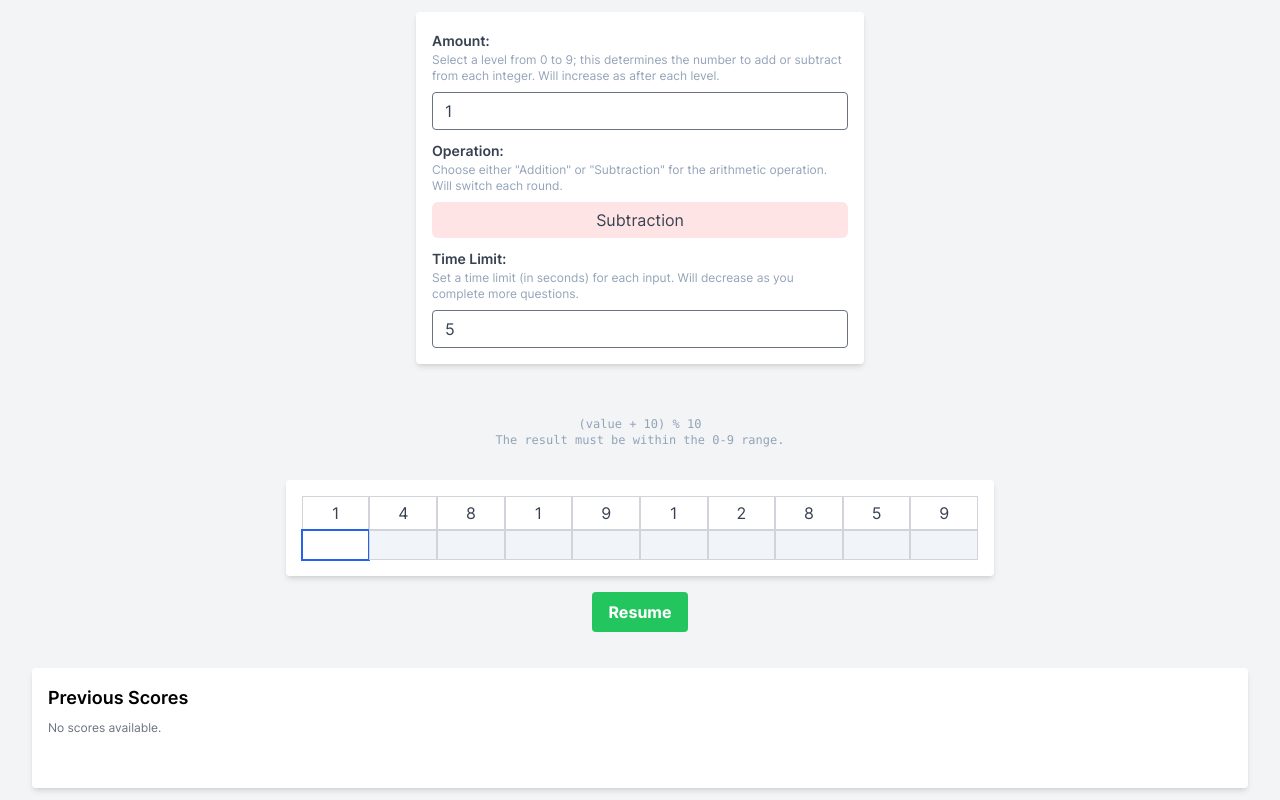
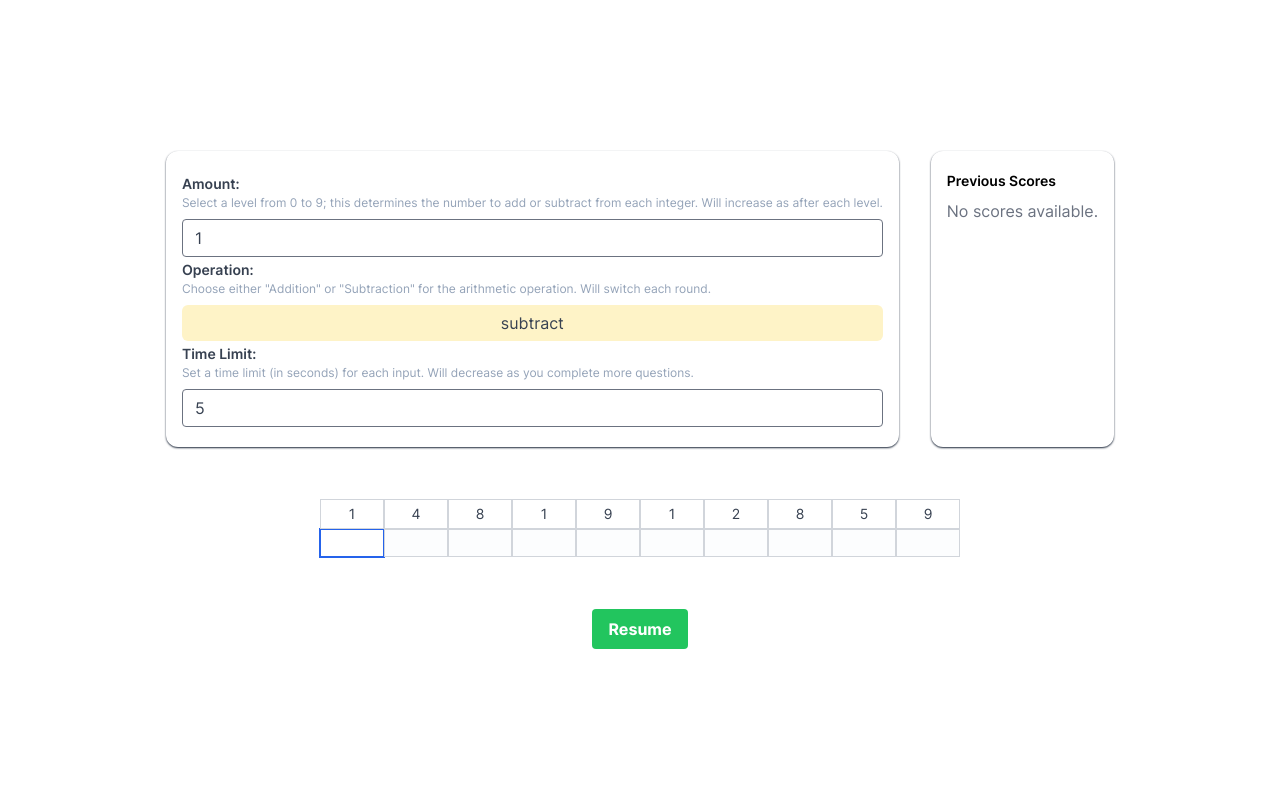
Before and after one commit to path-find-er/warmup, a Next.js app: page / in a window 1280 px wide. Built offline with nearby package versions, Linux system fonts and the light colour scheme.

Commit message:
fix: styling

```diff
--- a/src/app/page.tsx
+++ b/src/app/page.tsx
@@ -1,14 +1,32 @@
 'use client';
 
-import * as React from 'react';
+import React, { useReducer } from 'react';
 
-import Game from '@/components/game/Game';
+import Level from '@/components/game/Level';
+import Scores from '@/components/game/Scores';
+import Settings from '@/components/game/Settings';
+
+import gameReducer from '@/state';
+import { initialState } from '@/state';
+
+import PauseButton from '../components/game/display/PauseButton';
+
 export default function HomePage() {
+  const [state, dispatch] = useReducer(gameReducer, initialState);
+
   return (
-    <main>
-      <section className='max-w-3xl  bg-white'>
-        <Game />
-      </section>
+    <main className='flex h-screen w-full flex-col items-center justify-end gap-8 px-4 py-16 sm:justify-center sm:px-10 md:px-16'>
+      <div className='flex flex-col-reverse gap-8 sm:max-h-[420px] sm:flex-row '>
+        <Settings dispatch={dispatch} state={state} />
+        <Scores
+          currentScore={state.scores.currentScore}
+          previousScores={state.scores.previousScores}
+        />
+      </div>
+      <div className='flex w-full flex-col items-center justify-center gap-8'>
+        <Level dispatch={dispatch} state={state} />
+        <PauseButton dispatch={dispatch} isPaused={state.isPaused} />
+      </div>
     </main>
   );
 }
--- a/src/components/game/Game.tsx
+++ b/src/components/game/Game.tsx
@@ -14,9 +14,9 @@ const Game: React.FC = () => {
 
   return (
     <>
-      <div className='mt-0 flex h-screen w-screen flex-col-reverse items-center justify-end bg-gray-100 px-8 py-3 sm:flex-col'>
-        <Settings dispatch={dispatch} state={state} />
+      <Settings dispatch={dispatch} state={state} />
 
+      <div className=''>
         <Level dispatch={dispatch} state={state} />
         <Scores
           currentScore={state.scores.currentScore}
--- a/src/components/game/Level.tsx
+++ b/src/components/game/Level.tsx
@@ -1,69 +1,176 @@
-import React, { useEffect, useRef } from 'react';
+// import React, { useEffect, useRef } from 'react';
+
+// import InputCell from '@/components/game/display/InputCell';
+
+// import PauseButton from './display/PauseButton';
+
+// import { GameAction } from '@/types';
+// import { GameState } from '@/types';
+
+// interface LevelProps {
+//   state: GameState;
+//   dispatch: React.Dispatch<GameAction>;
+// }
+
+// const Level: React.FC<LevelProps> = ({ state, dispatch }) => {
+//   const {
+//     level: { challenges, currentChallenge },
+//     settings: { timeLimit },
+//     isPaused,
+//   } = state;
+
+//   const timerRef = useRef<ReturnType<typeof setTimeout> | null>(null);
+//   useEffect(() => {
+//     if (timerRef.current) clearTimeout(timerRef.current);
+
+//     if (timeLimit > 0 && !isPaused) {
+//       timerRef.current = setTimeout(() => {
+//         const newAttempt = challenges[currentChallenge].attempt;
+//         dispatch({
+//           type: 'TOO_SLOW',
+//           payload: { index: currentChallenge, attempt: newAttempt ?? 0 },
+//         });
+//       }, timeLimit * 1000);
+//     }
+
+//     return () => {
+//       if (timerRef.current) clearTimeout(timerRef.current);
+//     };
+//   }, [challenges, currentChallenge, dispatch, isPaused, timeLimit]);
+
+//   return (
+//     <div className='my-5 flex flex-col items-center justify-center'>
+//       <span className='text-center font-mono text-xs text-slate-400 hover:text-slate-900 sm:my-4'>
+//         (value + 10) % 10
+//         <p>The result must be within the 0-9 range.</p>
+//       </span>
+//       <div className='my-4 flex w-full flex-row rounded bg-white p-4 shadow-md'>
+//         {challenges.map((challenge, index) => (
+//           <div
+//             key={`${index}-challenge-${challenge.test}`}
+//             className='flex w-full flex-col items-center'
+//           >
+//             <div className='relative flex items-center justify-around w-full border border-gray-300 px-2 py-1 text-center text-gray-700 sm:mx-2'>
+//               {!challenge.correctAnswer && challenge.test}
+//               {challenge.correctAnswer && (
+//                 <>
+//                   <div className='flex h-5 w-5 items-center justify-center rounded-full bg-gray-100 text-xs text-green-700'>
+//                     {challenge.test}
+//                   </div>
+//                   <div className='flex h-5 w-5 items-center justify-center rounded-full bg-green-100 text-xs text-green-700'>
+//                     {challenge.correctAnswer}
+//                   </div>
+//                 </>
+//               )}
+//             </div>
+//             <InputCell
+//               challengeIndex={index}
+//               dispatch={dispatch}
+//               attempt={challenge.attempt}
+//               correct={challenge.correct}
+//               isCurrent={state.level.currentChallenge === index}
+//             />
+//           </div>
+//         ))}
+//       </div>
+//       <PauseButton dispatch={dispatch} isPaused={isPaused} />
+//     </div>
+//   );
+// };
+
+// export default Level;
+
+/// ----
+
+import React, { useCallback, useEffect, useRef } from 'react';
 
 import InputCell from '@/components/game/display/InputCell';
 
-import PauseButton from './display/PauseButton';
-
-import { GameAction } from '@/types';
-import { GameState } from '@/types';
+import { Challenge, GameAction, GameState } from '@/types';
 
 interface LevelProps {
   state: GameState;
   dispatch: React.Dispatch<GameAction>;
 }
 
+const ChallengeItem: React.FC<{
+  challenge: Challenge;
+  index: number;
+  isCurrent: boolean;
+  dispatch: React.Dispatch<GameAction>;
+}> = ({ challenge, index, isCurrent, dispatch }) => (
+  <div className='flex h-full w-7 flex-col items-center sm:w-16'>
+    <div className='relative flex w-7 items-center justify-around border border-gray-300 py-1 text-center text-gray-700 sm:mx-2 sm:w-16 sm:px-2'>
+      <div
+        className={`flex h-5 w-5 items-center justify-center rounded-full  ${
+          !(challenge.correctAnswer === undefined)
+            ? 'bg-slate-100 text-xs'
+            : 'text-sm'
+        }`}
+      >
+        {challenge.test}
+      </div>
+      <div
+        className={`flex h-5 w-5 items-center justify-center rounded-full bg-green-100 text-xs text-green-700 ${
+          challenge.correctAnswer === undefined && 'hidden'
+        }`}
+      >
+        {challenge.correctAnswer}
+      </div>
+    </div>
+    <InputCell
+      challengeIndex={index}
+      dispatch={dispatch}
+      attempt={challenge.attempt}
+      correct={challenge.correct}
+      isCurrent={isCurrent}
+    />
+  </div>
+);
+
 const Level: React.FC<LevelProps> = ({ state, dispatch }) => {
   const {
-    level: { challenges, currentChallenge },
+    level: { challenges },
     settings: { timeLimit },
     isPaused,
   } = state;
+  const timerRef = useRef<ReturnType<typeof setTimeout> | null>(null);
 
-  const timerRef = useRef<ReturnType<typeof setTimeout> | null>(null);
-  useEffect(() => {
+  const setupTimer = useCallback(() => {
     if (timerRef.current) clearTimeout(timerRef.current);
-
     if (timeLimit > 0 && !isPaused) {
       timerRef.current = setTimeout(() => {
-        const newAttempt = challenges[currentChallenge].attempt;
+        const newAttempt = challenges[state.level.currentChallenge].attempt;
         dispatch({
           type: 'TOO_SLOW',
-          payload: { index: currentChallenge, attempt: newAttempt ?? 0 },
+          payload: {
+            index: state.level.currentChallenge,
+            attempt: newAttempt ?? 0,
+          },
         });
       }, timeLimit * 1000);
     }
+  }, [timeLimit, isPaused, challenges, state.level.currentChallenge, dispatch]);
+
+  useEffect(() => {
+    setupTimer();
 
     return () => {
       if (timerRef.current) clearTimeout(timerRef.current);
     };
-  }, [challenges, currentChallenge, dispatch, isPaused, timeLimit]);
+  }, [setupTimer]);
 
   return (
-    <div className='my-5 flex flex-col items-center justify-center'>
-      <span className='text-center font-mono text-xs text-slate-400 hover:text-slate-900 sm:my-4'>
-        (value + 10) % 10
-        <p>The result must be within the 0-9 range.</p>
-      </span>
-      <div className='my-4 flex w-full flex-row rounded bg-white p-4 shadow-md'>
-        {challenges.map((challenge, index) => (
-          <div
-            key={`${index}-challenge-${challenge.test}`}
-            className='flex w-full flex-col items-center'
-          >
-            <div className='w-full border border-gray-300 px-2 py-1 text-center text-gray-700 sm:mx-2'>
-              {challenge.test}
-            </div>
-            <InputCell
-              challengeIndex={index}
-              dispatch={dispatch}
-              attempt={challenge.attempt}
-              correct={challenge.correct}
-              isCurrent={state.level.currentChallenge === index}
-            />
-          </div>
-        ))}
-      </div>
-      <PauseButton dispatch={dispatch} isPaused={isPaused} />
+    <div className='my-5 flex w-full flex-row items-center justify-center'>
+      {challenges.map((challenge, index) => (
+        <ChallengeItem
+          key={`${index}-challenge-${challenge.test}`}
+          challenge={challenge}
+          index={index}
+          isCurrent={state.level.currentChallenge === index}
+          dispatch={dispatch}
+        />
+      ))}
     </div>
   );
 };
--- a/src/components/game/Scores.tsx
+++ b/src/components/game/Scores.tsx
@@ -6,36 +6,21 @@ import { ScoreRecords } from '@/types';
 
 const Scores: React.FC<ScoreRecords> = ({ previousScores }) => {
   return (
-    <div className='mx-6 mt-4 h-[30vh] w-full overflow-y-auto rounded bg-white p-4 text-xs shadow-md'>
-      <h2 className='mb-2 text-lg font-semibold'>Previous Scores</h2>
+    <div className='h-full max-h-44 rounded-xl px-4 py-5 shadow-sm shadow-slate-800 sm:max-h-none'>
+      <h2 className='mb-2 text-sm font-semibold'>Previous Scores</h2>
       {previousScores.length === 0 ? (
         <p className='text-gray-500'>No scores available.</p>
       ) : (
-        <table className='w-full table-auto border-collapse border sm:gap-2'>
+        <div className='max-h-24 w-full overflow-y-auto sm:max-h-[350px]'>
+          <table className='w-full rounded-lg'>
             <thead>
               <tr>
-              <th className='border border-slate-600 p-1'> type</th>
-              <th className='border border-slate-600 p-1'> amount</th>
-              <th className='border border-slate-600 p-1'> limit </th>
                 <th className='border border-slate-600 p-1'> Scores</th>
               </tr>
             </thead>
             <tbody>
-            {previousScores.map(
-              (
-                { score, settings: { difficulty, operation, timeLimit } },
-                index
-              ) => (
+              {previousScores.map(({ score }, index) => (
                 <tr key={`score-${index}`}>
-                  <td className='border border-slate-600 p-1 text-center font-bold'>
-                    {operation === 'add' ? '+' : '-'}
-                  </td>
-                  <td className='border border-slate-600 p-1 text-center'>
-                    {difficulty}
-                  </td>
-                  <td className='border border-slate-600 p-1 text-center'>
-                    {timeLimit.toFixed(1)}s
-                  </td>
                   <td className='border border-slate-600 p-1'>
                     <div className='flex flex-row items-center justify-center'>
                       {Array.from({ length: 10 }, (_, i) => (
@@ -56,10 +41,10 @@ const Scores: React.FC<ScoreRecords> = ({ previousScores }) => {
                     </div>
                   </td>
                 </tr>
-              )
-            )}
+              ))}
             </tbody>
           </table>
+        </div>
       )}
     </div>
   );
--- a/src/components/game/Settings.tsx
+++ b/src/components/game/Settings.tsx
@@ -12,7 +12,7 @@ type SettingsProps = {
 };
 const Settings: React.FC<SettingsProps> = ({ dispatch, state }) => {
   return (
-    <div className='mb-4  flex w-full max-w-md flex-col gap-2 rounded bg-white p-4 shadow-md'>
+    <div className='rounded-xl px-4 py-5 shadow-sm shadow-slate-800'>
       <DifficultySelector
         dispatch={dispatch}
         difficulty={state.settings.difficulty}
--- a/src/components/game/display/InputCell.tsx
+++ b/src/components/game/display/InputCell.tsx
@@ -44,12 +44,12 @@ export const InputCell: React.FC<{
   }, [isCurrent]); // Dependency array ensures this effect runs when isCurrent changes
 
   const classname =
-    ' sm:mx-2 border border-gray-300 h-full w-full text-center px-2 py-1 ';
+    'h-7 sm:mx-2 border border-gray-300 w-full text-center px-2 py-1 bg-opacity-20 ';
 
   if (correct === false) {
-    return <div className={`${classname} text-red-500`}>{attempt}</div>;
+    return <div className={`${classname} bg-red-500`}>{attempt}</div>;
   } else if (correct === true) {
-    return <div className={`${classname} text-green-500`}>{attempt}</div>;
+    return <div className={`${classname} bg-green-500`}>{attempt}</div>;
   } else if (isCurrent) {
     return (
       <input
--- a/src/components/game/display/PauseButton.tsx
+++ b/src/components/game/display/PauseButton.tsx
@@ -9,7 +9,7 @@ export const PauseButton: React.FC<{
   <button
     className={`${isPaused === false ? 'bg-red-500' : 'bg-green-500'} hover:${
       isPaused === false ? 'bg-red-700' : 'bg-green-700'
-    } rounded px-4 py-2 font-bold text-white`}
+    } max-h-min max-w-min rounded px-4 py-2 font-bold text-white`}
     onClick={() =>
       dispatch({
         type: isPaused === false ? 'PAUSE' : 'RESUME',
--- a/src/components/game/settings/OperationToggle.tsx
+++ b/src/components/game/settings/OperationToggle.tsx
@@ -1,20 +1,33 @@
 import React from 'react';
 
 import type { GameAction } from '@/types';
-import { Operation } from '@/types';
+import { Operation, operationOptions } from '@/types';
+
+const updateOperation = (operation: Operation): Operation => {
+  // get the index of the current operation
+  const currentIndex = operationOptions.indexOf(operation);
+  // get the next operation
+  const nextIndex = (currentIndex + 1) % operationOptions.length;
+  // return the next operation
+  return operationOptions[nextIndex];
+};
 
 export const OperationToggle: React.FC<{
   dispatch: React.Dispatch<GameAction>;
-  operation: Operation; // New prop
+  operation: Operation;
 }> = ({ dispatch, operation }) => {
-  const isAddition = operation === 'add';
   const toggleOperation = () => {
     dispatch({
       type: 'UPDATE_OPERATION',
       payload: {
-        operation: isAddition ? 'subtract' : ('add' as Operation),
+        operation: updateOperation(operation),
       },
     });
+  };
+
+  const colorClass: Record<Operation, string> = {
+    add: 'bg-blue-200',
+    subtract: 'bg-amber-100',
   };
 
   return (
@@ -36,11 +49,9 @@ export const OperationToggle: React.FC<{
       <button
         id='operation'
         onClick={toggleOperation}
-        className={`${
-          isAddition ? 'bg-blue-200' : 'bg-rose-100'
-        } focus:shadow-outline w-full cursor-pointer appearance-none rounded-md p-2 leading-tight text-gray-700 transition duration-300 ease-in-out focus:outline-none`}
+        className={`${colorClass[operation]} focus:shadow-outline w-full cursor-pointer appearance-none rounded-md p-2 leading-tight text-gray-700 transition duration-300 ease-in-out focus:outline-none`}
       >
-        {isAddition ? 'Addition' : 'Subtraction'}
+        {operation}
       </button>
     </div>
   );
--- a/src/state.ts
+++ b/src/state.ts
@@ -1,9 +1,9 @@
 import { Draft, produce } from 'immer';
 
 import {
+  correctAnswerIs,
   generateInitialLevel,
   generateSettings,
-  next_level,
   validateAnswer,
 } from '@/utils';
 
@@ -28,8 +28,29 @@ const gameReducer = produce((draft: Draft<GameState>, action: GameAction) => {
       draft.isPaused = false;
       break;
     case 'TOO_SLOW': {
-      const { index, attempt } = action.payload;
-      next_level(draft, false, index, attempt);
+      const { index } = action.payload;
+      const correctAnswer = correctAnswerIs(
+        draft.level.challenges[index].test,
+        draft.settings.difficulty,
+        draft.settings.operation
+      );
+      draft.level.challenges[index].correct = false;
+      draft.level.challenges[index].attempt = undefined;
+      draft.level.challenges[index].correctAnswer = correctAnswer;
+
+      const next_Index = (index + 11) % 10;
+
+      draft.level.currentChallenge = next_Index;
+
+      if (next_Index === 0) {
+        draft.scores.previousScores.push({
+          score: draft.scores.currentScore,
+          settings: draft.settings,
+        });
+        draft.scores.currentScore = 0;
+        draft.level = generateInitialLevel();
+        draft.settings = generateSettings(draft.scores.previousScores.length);
+      }
       break;
     }
 
@@ -44,13 +65,30 @@ const gameReducer = produce((draft: Draft<GameState>, action: GameAction) => {
       break;
     case 'ATTEMPT': {
       const { index, attempt } = action.payload;
-      const valid = validateAnswer(
+      const [valid, correctAnswer] = validateAnswer(
         draft.level.challenges[index].test,
         attempt,
         draft.settings.difficulty,
         draft.settings.operation
       );
-      next_level(draft, valid, index, attempt);
+
+      draft.scores.currentScore += valid ? 1 : 0;
+      draft.level.challenges[index].correct = valid;
+      draft.level.challenges[index].attempt = attempt;
+      draft.level.challenges[index].correctAnswer = correctAnswer;
+
+      // set the next index from 0 to 9
+      const next_Index = (index + 11) % 10;
+      draft.level.currentChallenge = next_Index;
+      if (next_Index === 0) {
+        draft.scores.previousScores.push({
+          score: draft.scores.currentScore,
+          settings: draft.settings,
+        });
+        draft.scores.currentScore = 0;
+        draft.level = generateInitialLevel();
+        draft.settings = generateSettings(draft.scores.previousScores.length);
+      }
       break;
     }
   }
--- a/src/types.ts
+++ b/src/types.ts
@@ -1,10 +1,13 @@
 export type Challenge = {
   test: number;
+  correctAnswer?: number;
   correct?: boolean;
   attempt?: number;
 };
 
-export type Operation = 'add' | 'subtract';
+export const operationOptions = ['add', 'subtract'] as const;
+
+export type Operation = (typeof operationOptions)[number];
 export type difficultyRange = 1 | 2 | 3 | 4 | 5 | 6 | 7 | 8 | 9;
 
 export type Level = {
--- a/src/utils.ts
+++ b/src/utils.ts
@@ -1,6 +1,4 @@
-import { Draft } from 'immer';
-
-import { difficultyRange, GameState, Level, Operation } from '@/types';
+import { difficultyRange, Level, Operation } from '@/types';
 
 export const generateRandomIntegers = (): number[] => {
   return Array.from({ length: 10 }, () => Math.floor(Math.random() * 10));
@@ -10,17 +8,34 @@ export const normalizeAnswer = (value: number): number => {
   return (value + 10) % 10;
 };
 
+export const correctAnswerIs = (
+  integer: number,
+  difficulty: number,
+  operation: Operation
+): number => {
+  switch (operation) {
+    case 'add': {
+      const correctAnswer = normalizeAnswer(integer + difficulty);
+      return correctAnswer;
+    }
+    case 'subtract': {
+      const correctAnswer = normalizeAnswer(integer - difficulty);
+      return correctAnswer;
+    }
+    default:
+      return 0;
+  }
+};
+
 export const validateAnswer = (
   integer: number,
   userValue: number,
   difficulty: number,
   operation: Operation
-): boolean => {
-  const correctValue =
-    operation === 'add'
-      ? normalizeAnswer(integer + difficulty)
-      : normalizeAnswer(integer - difficulty);
-  return correctValue === userValue;
+): [boolean, number] => {
+  const correctAnswer = correctAnswerIs(integer, difficulty, operation);
+  const valid = normalizeAnswer(correctAnswer) === userValue;
+  return [valid, correctAnswer];
 };
 
 export const generateRandomChallenges = () => {
@@ -52,25 +67,3 @@ export const generateSettings = (numCompletedLevels = 0) => {
     timeLimit: Math.max(5 - numCompletedLevels * 0.2, 2),
   };
 };
-
-export function next_level(
-  draft: Draft<GameState>,
-  valid: boolean,
-  index: number,
-  attempt: number
-) {
-  draft.scores.currentScore += valid ? 1 : 0;
-  if (index <= 8) {
-    draft.level.challenges[index].attempt = attempt;
-    draft.level.challenges[index].correct = valid;
-    draft.level.currentChallenge = index + 1;
-  } else {
-    draft.scores.previousScores.push({
-      score: draft.scores.currentScore,
-      settings: draft.settings,
-    });
-    draft.scores.currentScore = 0;
-    draft.level = generateInitialLevel();
-    draft.settings = generateSettings(draft.scores.previousScores.length);
-  }
-}
```
Also changed, not shown: 1 other file (tests, documents, lock files or other folders). Lines whose indentation alone changed are shown as unchanged.
